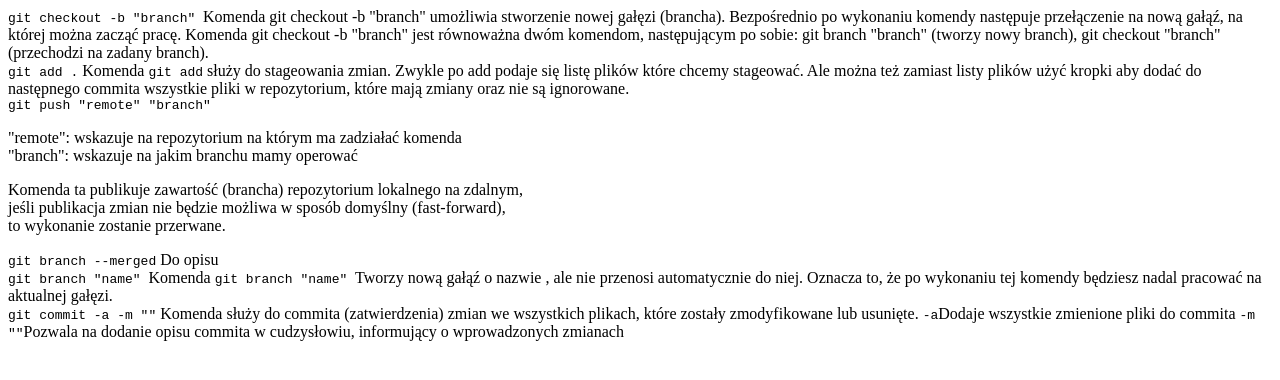
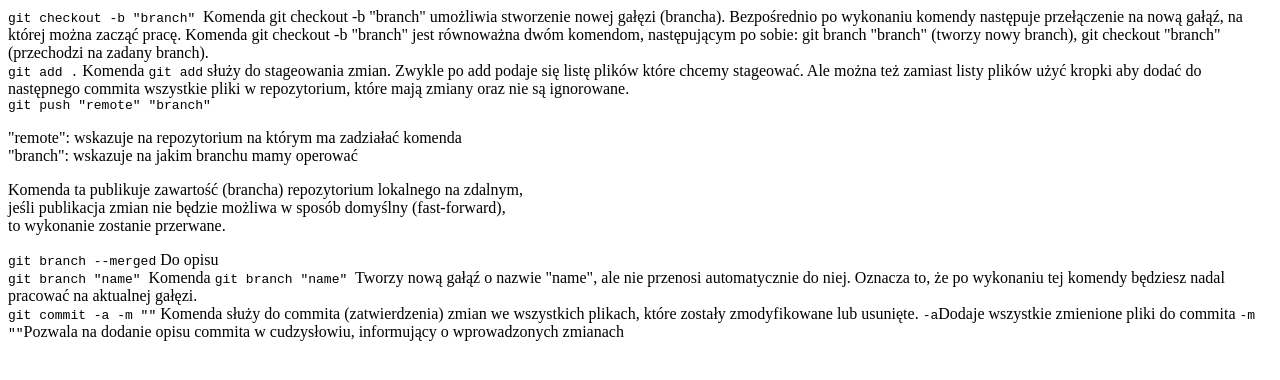
Before and after one commit to mklasa12/DINO202324, a plain HTML site: page index.html in a window 1280 px wide. Drawn offline with Linux system fonts and the light colour scheme.

Commit message:
Update index.html
Dodanie poprawionej wersji definicji git branch "name"

```diff
--- a/index.html
+++ b/index.html
@@ -30,7 +30,7 @@
     </div>
     <div>
       <code> git branch "name" </code>
-      Komenda <code> git branch "name" </code> Tworzy nową gałąź o nazwie <nazwa>, ale nie przenosi automatycznie do niej.
+      Komenda <code> git branch "name" </code> Tworzy nową gałąź o nazwie "name", ale nie przenosi automatycznie do niej.
         Oznacza to, że po wykonaniu tej komendy będziesz nadal pracować na aktualnej gałęzi.
     </div>
     <div>
```
